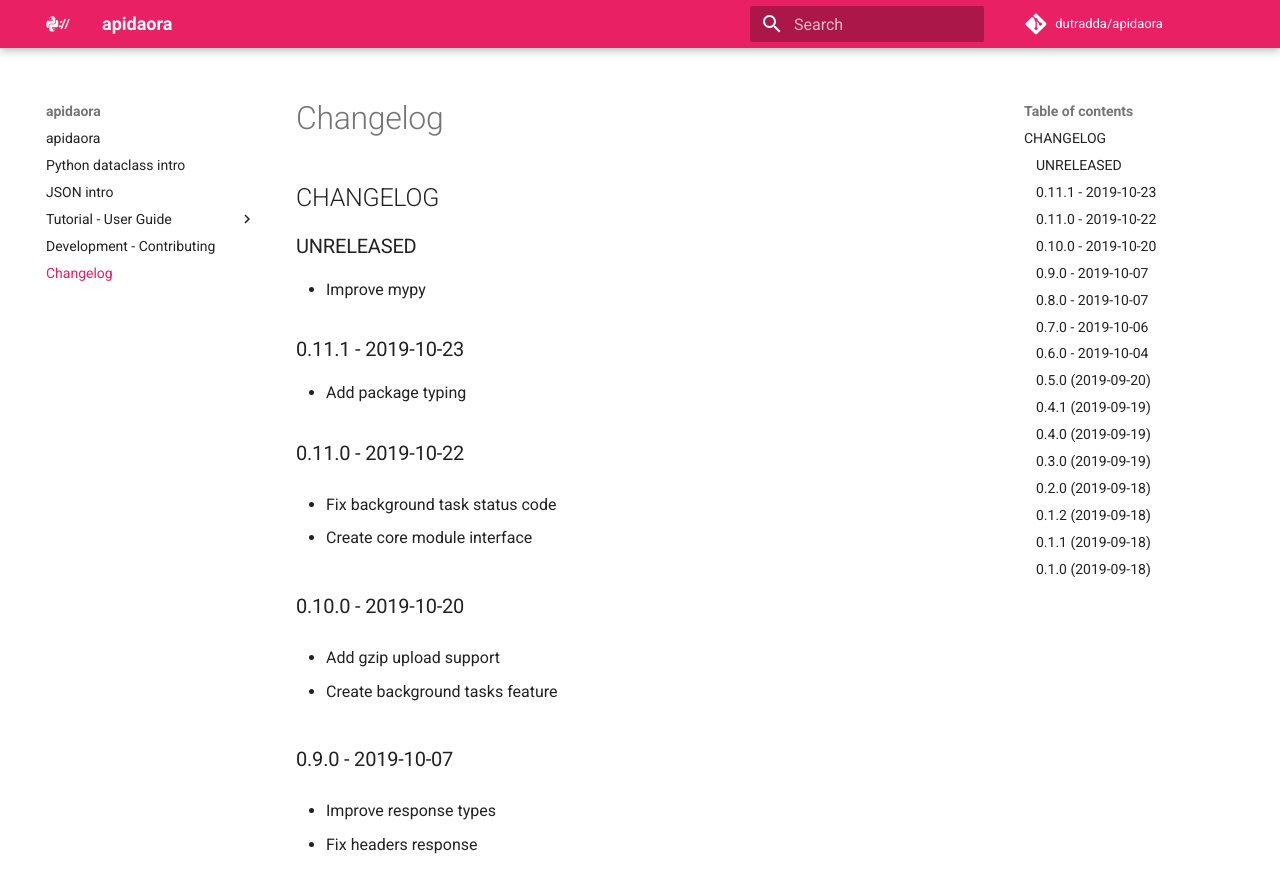
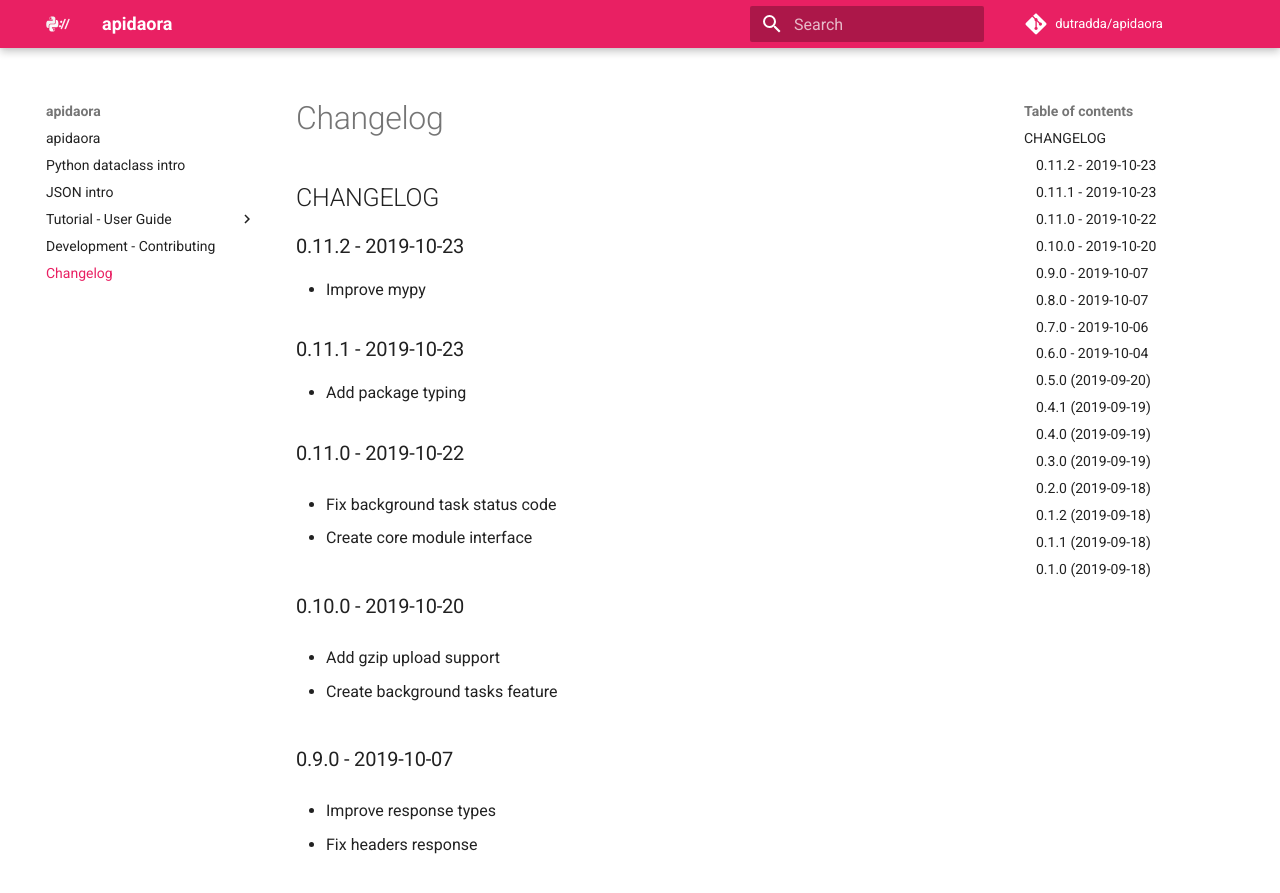
Before and after one commit to dutradda/apidaora, an MkDocs documentation site: the page built from docs/changelog.md, in a window 1280 px wide and 900 px high. Shown: the top 893 px of the window. Built offline with MkDocs 1.6.1 and Material for MkDocs 9.7.7, drawn with Linux system fonts in a browser that asks for light colours; comment, search, counter and statistics services are not loaded.

Commit message:
Update CHANGELOG

```diff
--- a/docs/changelog.md
+++ b/docs/changelog.md
@@ -1,6 +1,6 @@
 ## CHANGELOG
 
-### UNRELEASED
+### 0.11.2 - 2019-10-23
 
  - Improve mypy
 
```
Also changed, not shown: CHANGELOG.md (+1 -1 lines).
